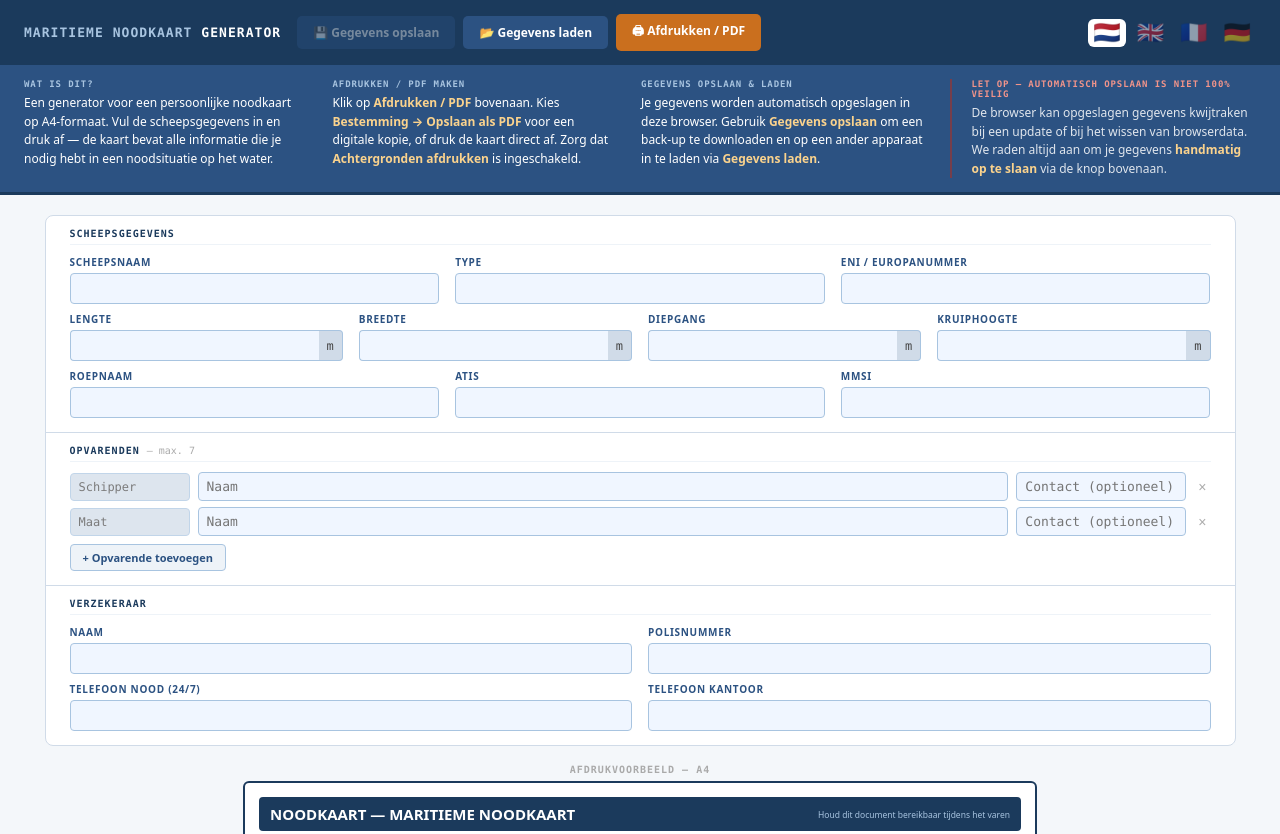
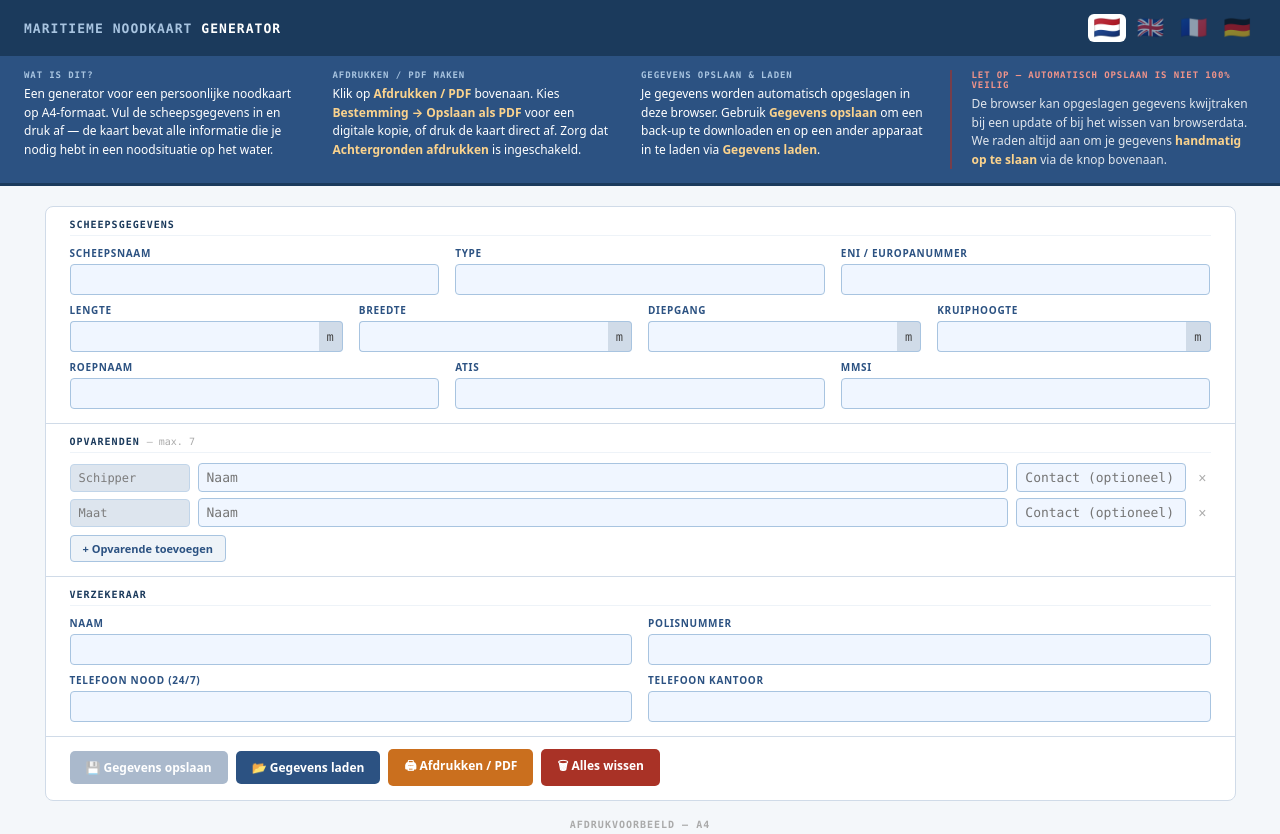
Before and after one commit to StevenMater/maritime-emergency-card, a plain HTML site: page index.html in a window 1280 px wide. Shown: the top 834 px of the page. Drawn offline with Linux system fonts and the light colour scheme.

Commit message:
fix/feat: input limits, button layout, clear all, and bug fixes
- Add maxlength to all inputs (vessel 30, crew name 25, phone 17, insurer 15, policy 25)
- Move save/load/print buttons below inputs
- Add "clear all" button with confirmation dialog (all 4 languages)
- Make footer version number dynamic from CURRENT_VERSION variable
- Fix crew name input showing "Vessel name" as placeholder
- Fix version warning banner closing on language change
- Fix version warning banner closing on export (instead of autosave)
- Fix layout regression from unclosed editor-section div
- Fix false "invalid file" error on JSON load (missing id="btn-save" after button move)
- Bump version to 5

```diff
--- a/index.html
+++ b/index.html
@@ -716,29 +716,6 @@
   <body>
     <div class="editor">
       <h1 id="site-title">Maritieme Noodkaart <span>Generator</span></h1>
-      <div class="btn-group">
-        <button
-          id="btn-save"
-          class="print-btn sec"
-          onclick="exportJSON()"
-          data-i18n="btn_save">
-          💾 Gegevens opslaan
-        </button>
-        <label class="print-btn sec" style="cursor: pointer">
-          <span data-i18n="btn_load">📂 Gegevens laden</span>
-          <input
-            type="file"
-            accept=".json"
-            onchange="importJSON(event)"
-            style="display: none" />
-        </label>
-        <button
-          class="print-btn"
-          onclick="window.print()"
-          data-i18n="btn_print">
-          🖨 Afdrukken / PDF
-        </button>
-      </div>
       <div class="lang-btns">
         <button
           class="lang-btn active"
@@ -1075,6 +1052,39 @@
                   oninput="update()" />
               </div>
             </div>
+          </div>
+        </div>
+
+        <div class="editor-section">
+          <div class="btn-group">
+            <button
+              id="btn-save"
+              class="print-btn sec"
+              onclick="exportJSON()"
+              data-i18n="btn_save">
+              💾 Gegevens opslaan
+            </button>
+            <label class="print-btn sec" style="cursor: pointer">
+              <span data-i18n="btn_load">📂 Gegevens laden</span>
+              <input
+                type="file"
+                accept=".json"
+                onchange="importJSON(event)"
+                style="display: none" />
+            </label>
+            <button
+              class="print-btn"
+              onclick="window.print()"
+              data-i18n="btn_print">
+              🖨 Afdrukken / PDF
+            </button>
+            <button
+              class="print-btn"
+              style="background: var(--red)"
+              onclick="clearAll()"
+              data-i18n="btn_clear">
+              🗑 Alles wissen
+            </button>
           </div>
         </div>
       </div>
@@ -1401,7 +1411,7 @@
       ">
       <span data-i18n="footer_made"></span>
       <span style="color: var(--mid); font-weight: 600">Steven de Lange</span>
-      &nbsp;·&nbsp; v4 &nbsp;·&nbsp; 2026
+      &nbsp;·&nbsp; v<span id="site-version"></span> &nbsp;·&nbsp; 2026
     </footer>
 
     <script>
@@ -1411,6 +1421,8 @@
           btn_save: "💾 Gegevens opslaan",
           btn_load: "📂 Gegevens laden",
           btn_print: "🖨 Afdrukken / PDF",
+          btn_clear: "🗑 Alles wissen",
+          clear_confirm: "Alle gegevens wissen? Dit kan niet ongedaan worden gemaakt.",
           btn_add_crew: "+ Opvarende toevoegen",
           info_what_title: "Wat is dit?",
           info_what_body:
@@ -1547,6 +1559,8 @@
           btn_save: "💾 Save data",
           btn_load: "📂 Load data",
           btn_print: "🖨 Print / PDF",
+          btn_clear: "🗑 Clear all",
+          clear_confirm: "Clear all data? This cannot be undone.",
           btn_add_crew: "+ Add crew member",
           info_what_title: "What is this?",
           info_what_body:
@@ -1683,6 +1697,8 @@
           btn_save: "💾 Enregistrer",
           btn_load: "📂 Charger",
           btn_print: "🖨 Imprimer / PDF",
+          btn_clear: "🗑 Tout effacer",
+          clear_confirm: "Effacer toutes les données ? Cette action est irréversible.",
           btn_add_crew: "+ Ajouter une personne",
           info_what_title: "À quoi sert cet outil?",
           info_what_body:
@@ -1820,6 +1836,8 @@
           btn_save: "💾 Daten speichern",
           btn_load: "📂 Daten laden",
           btn_print: "🖨 Drucken / PDF",
+          btn_clear: "🗑 Alles löschen",
+          clear_confirm: "Alle Daten löschen? Dies kann nicht rückgängig gemacht werden.",
           btn_add_crew: "+ Person hinzufügen",
           info_what_title: "Was ist das?",
           info_what_body:
@@ -2279,7 +2297,7 @@
       }
 
       // ══ STORAGE ═══════════════════════════════════════════════════════════
-      const CURRENT_VERSION = 4
+      const CURRENT_VERSION = 5
       const STORAGE_KEY = "binnenvaart_noodkaart"
 
       function getFormData() {
@@ -2348,8 +2366,6 @@
         return { data: m, outdated: true }
       }
 
-      let suppressWarningHide = false
-
       function showVersionWarning() {
         const t = T[currentLang]
         const el = document.getElementById("version-warning")
@@ -2390,10 +2406,7 @@
               b.getAttribute("onclick") === `setLang('${currentLang}')`,
             ),
           )
-        // suppress banner hide during the setLang → saveToStorage call triggered by loading
-        suppressWarningHide = true
         setLang(currentLang)
-        suppressWarningHide = false
         if (outdated) showVersionWarning()
       }
 
@@ -2403,8 +2416,6 @@
             localStorage.removeItem(k),
           )
           localStorage.setItem(STORAGE_KEY, JSON.stringify(getFormData()))
-          if (!suppressWarningHide)
-            document.getElementById("version-warning").style.display = "none"
         } catch (e) {}
       }
 
@@ -2433,6 +2444,19 @@
         a.download = `Binnenvaart Noodkaart v${CURRENT_VERSION} - ${name} - ${today}.json`
         a.click()
         URL.revokeObjectURL(a.href)
+        document.getElementById("version-warning").style.display = "none"
+      }
+
+      function clearAll() {
+        if (!confirm(T[currentLang].clear_confirm)) return
+        ;[
+          "f-name", "f-type", "f-eni", "f-length", "f-width",
+          "f-draft", "f-airdraft", "f-callsign", "f-atis", "f-mmsi",
+          "f-insurer-name", "f-policy", "f-insurer-emergency", "f-insurer-office",
+        ].forEach((id) => { document.getElementById(id).value = "" })
+        fixedCrew = [{ name: "", phone: "" }, { name: "", phone: "" }]
+        extraCrew = []
+        setLang(currentLang)
       }
 
       function importJSON(e) {
@@ -2451,6 +2475,7 @@
       }
 
       // ══ INIT ════════════════════════════════════════════════════════════
+      document.getElementById("site-version").textContent = CURRENT_VERSION
       buildProtocols()
       buildSignals()
       if (!loadFromStorage()) setLang("nl")
```
